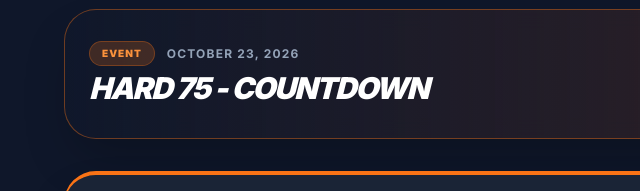
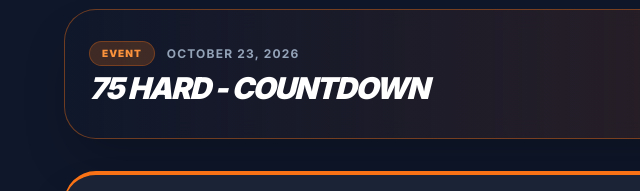
Before and after one commit to BillyBoi11/Workout, a plain HTML site: page index.html in a window 1280 px wide. Shown: the part 192-383 px from the top of the page, 0-640 px from the left. Drawn offline with nearby package versions, Linux system fonts and the light colour scheme.

Commit message:
Add files via upload

```diff
--- a/index.html
+++ b/index.html
@@ -398,14 +398,14 @@
         </header>
 
         <div id="view-archives">
-            <!-- HARD 75 Event Banner -->
+            <!-- 75 HARD Event Banner -->
             <div id="hard75-timer-banner" class="glass rounded-[2rem] p-6 mb-8 border border-orange-500/40 bg-gradient-to-r from-slate-900/90 via-orange-950/30 to-slate-900/90 shadow-2xl flex flex-col md:flex-row justify-between items-center gap-6">
                 <div>
                     <div class="flex items-center gap-3 mb-1">
                         <span class="bg-orange-500/20 text-orange-400 text-[10px] px-3 py-1 rounded-full font-black uppercase tracking-widest border border-orange-500/30">EVENT</span>
                         <p id="hard75-subtitle" class="text-xs font-bold text-slate-400 uppercase tracking-widest">OCTOBER 23, 2026</p>
                     </div>
-                    <h2 id="hard75-title" class="text-3xl font-black italic text-white uppercase tracking-tighter">HARD 75</h2>
+                    <h2 id="hard75-title" class="text-3xl font-black italic text-white uppercase tracking-tighter">75 HARD</h2>
                 </div>
 
                 <div class="grid grid-cols-4 gap-3 text-center">
@@ -2907,10 +2907,10 @@
 
             if (isStarted) {
                 const dayNum = days + 1;
-                if (titleEl) titleEl.textContent = "🔥 HARD 75 - IN PROGRESS";
+                if (titleEl) titleEl.textContent = "🔥 75 HARD - IN PROGRESS";
                 if (subtitleEl) subtitleEl.textContent = `DAY ${dayNum} OF 75 • TIME ELAPSED`;
             } else {
-                if (titleEl) titleEl.textContent = "HARD 75 - COUNTDOWN";
+                if (titleEl) titleEl.textContent = "75 HARD - COUNTDOWN";
                 if (subtitleEl) subtitleEl.textContent = "OCTOBER 23, 2026";
             }
 
```
